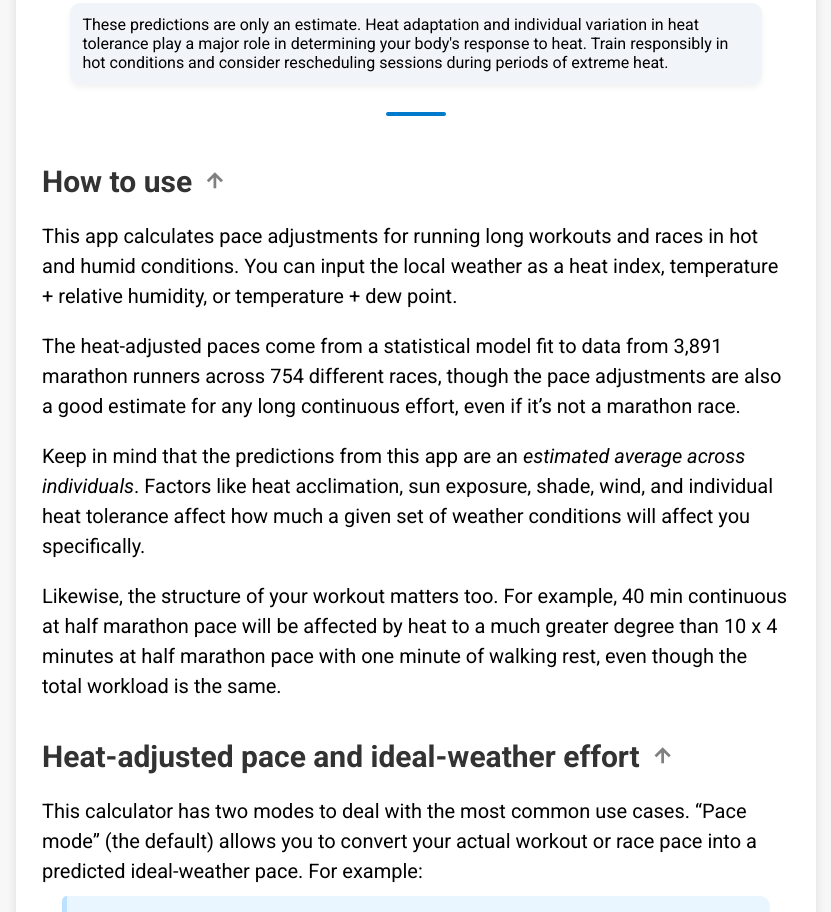
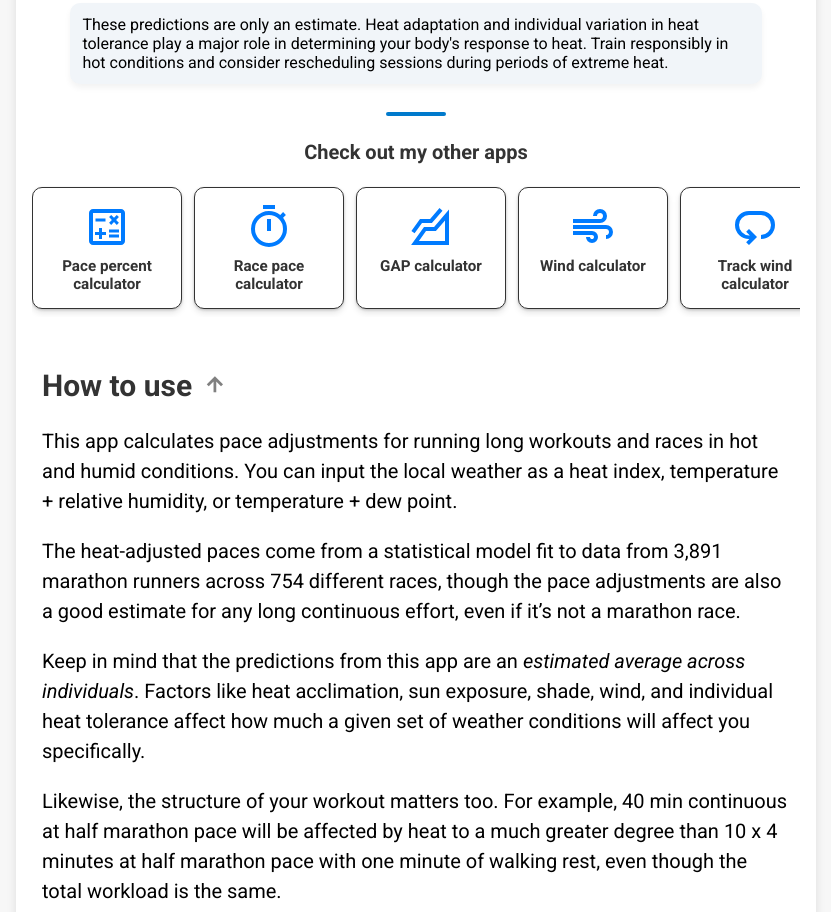
Before and after one commit to johnjdavisiv/heat-adjusted-pace, a plain HTML site: page index.html in a window 1280 px wide. Shown: the part 838-1750 px from the top of the page, without its empty margins (224-1055 px from the left). Drawn offline with nearby package versions, Linux system fonts and the light colour scheme; a web font is replaced by a local one.

Commit message:
app gallery

```diff
--- /dev/null
+++ b/app-gallery.css
@@ -0,0 +1,187 @@
+/* app-gallery.css — scoped under .rw-app-gallery to avoid clashing with host app styles. */
+
+.rw-app-gallery {
+  --rw-gallery-accent: #007bff;
+  --rw-gallery-text: #333;
+  --rw-gallery-card-bg: #fff;
+  --rw-gallery-card-border: #333;
+  --rw-gallery-card-width: 150px;
+  --rw-gallery-card-gap: 0.75em;
+  --rw-gallery-strip-padding: 0.5em;
+
+  box-sizing: border-box;
+  width: 100%;
+  margin: 1.5em 0;
+  font-family: inherit;
+  color: var(--rw-gallery-text);
+}
+
+.rw-app-gallery *,
+.rw-app-gallery *::before,
+.rw-app-gallery *::after {
+  box-sizing: border-box;
+}
+
+.rw-app-gallery__heading {
+  font-size: 1.25em;
+  font-weight: bold;
+  margin: 0 0 0.75em 0;
+  padding: 0 0.25em;
+  text-align: center;
+}
+
+.rw-app-gallery__viewport {
+  position: relative;
+}
+
+.rw-app-gallery__strip {
+  display: flex;
+  gap: var(--rw-gallery-card-gap);
+  overflow-x: auto;
+  overflow-y: hidden;
+  scroll-snap-type: x mandatory;
+  scroll-behavior: smooth;
+  -webkit-overflow-scrolling: touch;
+  padding: 0.5em var(--rw-gallery-strip-padding);
+
+  /* Hide the native scrollbar — arrows + swipe handle navigation. */
+  scrollbar-width: none;
+  -ms-overflow-style: none;
+}
+
+.rw-app-gallery__strip::-webkit-scrollbar {
+  display: none;
+}
+
+.rw-app-gallery__card {
+  flex: 0 0 var(--rw-gallery-card-width);
+  width: var(--rw-gallery-card-width);
+  scroll-snap-align: start;
+
+  display: flex;
+  flex-direction: column;
+  align-items: center;
+  justify-content: flex-start;
+  gap: 0.4em;
+  padding: 0.9em 0.6em;
+
+  background-color: var(--rw-gallery-card-bg);
+  border: 1px solid var(--rw-gallery-card-border);
+  border-radius: 10px;
+  box-shadow: 0 4px 6px rgba(0, 0, 0, 0.1), 0 1px 3px rgba(0, 0, 0, 0.2);
+
+  color: var(--rw-gallery-text);
+  text-decoration: none;
+  text-align: center;
+
+  transition: box-shadow 0.25s ease, transform 0.25s ease;
+}
+
+.rw-app-gallery__icon {
+  display: flex;
+  align-items: center;
+  justify-content: center;
+  width: 3em;
+  height: 3em;
+  color: var(--rw-gallery-accent);
+}
+
+.rw-app-gallery__icon svg {
+  width: 100%;
+  height: 100%;
+  fill: currentColor;
+  display: block;
+}
+
+.rw-app-gallery__title {
+  font-size: 0.95em;
+  font-weight: 600;
+  line-height: 1.2;
+  display: -webkit-box;
+  -webkit-line-clamp: 2;
+  -webkit-box-orient: vertical;
+  overflow: hidden;
+  word-break: break-word;
+}
+
+/* Arrow buttons — only materialized on precise-pointer devices with hover. */
+.rw-app-gallery__arrow {
+  display: none;
+}
+
+@media (hover: hover) and (pointer: fine) {
+  .rw-app-gallery__arrow {
+    display: flex;
+    align-items: center;
+    justify-content: center;
+
+    position: absolute;
+    top: 50%;
+    transform: translateY(-50%);
+    z-index: 2;
+
+    /* 5:4 aspect (height:width), bigger than before for visibility. */
+    width: 2.4em;
+    height: 3em;
+    padding: 0;
+
+    background-color: rgba(0, 123, 255, 0.85);
+    border: 1px solid rgba(0, 123, 255, 0.95);
+    border-radius: 8px;
+    box-shadow: 0 2px 8px rgba(0, 0, 0, 0.25);
+
+    color: #fff;
+    cursor: pointer;
+
+    transition: opacity 0.2s ease, background-color 0.2s ease, transform 0.1s ease;
+  }
+
+  .rw-app-gallery__arrow svg {
+    width: 1.8em;
+    height: 1.8em;
+    fill: currentColor;
+  }
+
+  .rw-app-gallery__arrow--left {
+    left: -0.5em;
+  }
+
+  .rw-app-gallery__arrow--right {
+    right: -0.5em;
+  }
+
+  .rw-app-gallery__arrow:hover {
+    background-color: rgba(0, 123, 255, 1);
+  }
+
+  .rw-app-gallery__arrow:active {
+    transform: translateY(-50%) scale(0.95);
+  }
+
+  .rw-app-gallery__arrow:focus-visible {
+    outline: 2px solid var(--rw-gallery-accent);
+    outline-offset: 2px;
+  }
+
+  /* Hide arrows at the corresponding scroll boundary. */
+  .rw-app-gallery__viewport[data-overflow-start="false"] .rw-app-gallery__arrow--left,
+  .rw-app-gallery__viewport[data-overflow-end="false"] .rw-app-gallery__arrow--right {
+    opacity: 0;
+    pointer-events: none;
+  }
+
+  /* Hide both arrows entirely when the strip doesn't overflow. */
+  .rw-app-gallery__viewport[data-overflow="false"] .rw-app-gallery__arrow {
+    display: none;
+  }
+
+  .rw-app-gallery__card:hover {
+    box-shadow: 0 8px 15px rgba(0, 0, 0, 0.1), 0 3px 6px rgba(0, 0, 0, 0.2);
+    transform: translateY(-2px);
+  }
+}
+
+.rw-app-gallery__card:focus-visible {
+  outline: 2px solid var(--rw-gallery-accent);
+  outline-offset: 3px;
+}
--- /dev/null
+++ b/app-gallery.js
@@ -0,0 +1,167 @@
+// app-gallery.js — vanilla renderer for the app-gallery block.
+//
+// Expects window.RW_APPS and window.RW_APP_GALLERY_UI_ICONS (both populated
+// by apps.js). Finds any .rw-app-gallery element on the page and renders the
+// card strip into it. Reads data-current to omit the active app.
+//
+// Usage:
+//   <link rel="stylesheet" href="./app-gallery.css">
+//   <script src="./apps.js" defer></script>
+//   <script src="./app-gallery.js" defer></script>
+//   ...
+//   <div class="rw-app-gallery" data-current="wind-calculator"></div>
+
+(function () {
+  const HEADING_TEXT = 'Check out my other apps';
+
+  function ready(fn) {
+    if (document.readyState === 'loading') {
+      document.addEventListener('DOMContentLoaded', fn, { once: true });
+    } else {
+      fn();
+    }
+  }
+
+  function svgElementFrom(svgString) {
+    const tmp = document.createElement('div');
+    tmp.innerHTML = svgString.trim();
+    return tmp.firstElementChild;
+  }
+
+  function buildCard(app) {
+    const a = document.createElement('a');
+    a.className = 'rw-app-gallery__card';
+    a.href = app.href;
+    a.setAttribute('data-app-id', app.id);
+
+    const iconWrap = document.createElement('span');
+    iconWrap.className = 'rw-app-gallery__icon';
+    iconWrap.setAttribute('aria-hidden', 'true');
+    const svg = svgElementFrom(app.iconSvg);
+    if (svg) iconWrap.appendChild(svg);
+
+    const title = document.createElement('span');
+    title.className = 'rw-app-gallery__title';
+    title.textContent = app.title;
+
+    a.appendChild(iconWrap);
+    a.appendChild(title);
+    return a;
+  }
+
+  function buildArrow(direction, uiIcons) {
+    const btn = document.createElement('button');
+    btn.type = 'button';
+    btn.className =
+      'rw-app-gallery__arrow rw-app-gallery__arrow--' + direction;
+    btn.setAttribute(
+      'aria-label',
+      direction === 'left' ? 'Scroll to previous apps' : 'Scroll to more apps'
+    );
+    const svgString =
+      direction === 'left' ? uiIcons.chevronLeft : uiIcons.chevronRight;
+    const svg = svgElementFrom(svgString);
+    if (svg) {
+      svg.setAttribute('aria-hidden', 'true');
+      btn.appendChild(svg);
+    }
+    return btn;
+  }
+
+  function updateOverflowState(viewport, strip) {
+    const hasOverflow = strip.scrollWidth - strip.clientWidth > 1;
+    const atStart = strip.scrollLeft <= 1;
+    const atEnd = strip.scrollLeft >= strip.scrollWidth - strip.clientWidth - 1;
+
+    viewport.setAttribute('data-overflow', hasOverflow ? 'true' : 'false');
+    viewport.setAttribute(
+      'data-overflow-start',
+      hasOverflow && !atStart ? 'true' : 'false'
+    );
+    viewport.setAttribute(
+      'data-overflow-end',
+      hasOverflow && !atEnd ? 'true' : 'false'
+    );
+  }
+
+  function getCardWidth(strip) {
+    const firstCard = strip.querySelector('.rw-app-gallery__card');
+    if (!firstCard) return 160;
+    const style = window.getComputedStyle(strip);
+    const gap = parseFloat(style.columnGap || style.gap || '0') || 0;
+    return firstCard.getBoundingClientRect().width + gap;
+  }
+
+  function render(root) {
+    const apps = window.RW_APPS || [];
+    const uiIcons = window.RW_APP_GALLERY_UI_ICONS || {};
+    const currentId = root.getAttribute('data-current') || '';
+    const showAll = root.getAttribute('data-all') === 'true';
+
+    const visible = showAll
+      ? apps
+      : apps.filter(function (a) {
+          return a.id !== currentId;
+        });
+
+    // Clear any existing content (re-render safe).
+    root.innerHTML = '';
+
+    const heading = document.createElement('h2');
+    heading.className = 'rw-app-gallery__heading';
+    heading.textContent = root.getAttribute('data-heading') || HEADING_TEXT;
+    root.appendChild(heading);
+
+    const viewport = document.createElement('div');
+    viewport.className = 'rw-app-gallery__viewport';
+
+    const strip = document.createElement('div');
+    strip.className = 'rw-app-gallery__strip';
+    strip.setAttribute('role', 'region');
+    strip.setAttribute('aria-label', 'Other Running Writings apps');
+
+    visible.forEach(function (app) {
+      strip.appendChild(buildCard(app));
+    });
+
+    const leftArrow = buildArrow('left', uiIcons);
+    const rightArrow = buildArrow('right', uiIcons);
+
+    viewport.appendChild(strip);
+    viewport.appendChild(leftArrow);
+    viewport.appendChild(rightArrow);
+    root.appendChild(viewport);
+
+    // Arrow click handlers — scroll by ~one card width.
+    leftArrow.addEventListener('click', function () {
+      strip.scrollBy({ left: -getCardWidth(strip), behavior: 'smooth' });
+    });
+    rightArrow.addEventListener('click', function () {
+      strip.scrollBy({ left: getCardWidth(strip), behavior: 'smooth' });
+    });
+
+    // Boundary-state recomputation.
+    const recompute = function () {
+      updateOverflowState(viewport, strip);
+    };
+    strip.addEventListener('scroll', recompute, { passive: true });
+
+    if (typeof ResizeObserver !== 'undefined') {
+      const ro = new ResizeObserver(recompute);
+      ro.observe(strip);
+    } else {
+      window.addEventListener('resize', recompute);
+    }
+
+    // Fonts / images can change the card size after the first layout; compute
+    // again on the next frame and one more time after a beat.
+    requestAnimationFrame(recompute);
+    setTimeout(recompute, 250);
+    recompute();
+  }
+
+  ready(function () {
+    const roots = document.querySelectorAll('.rw-app-gallery');
+    roots.forEach(render);
+  });
+})();
--- /dev/null
+++ b/apps.js
@@ -0,0 +1,85 @@
+// apps.js — single source of truth for the app-gallery block.
+//
+// Classic script (no ES module syntax). Loaded two ways:
+//   1. Vanilla apps: <script src="./apps.js" defer></script>
+//      Assigns to window.RW_APPS so no fetch() is needed — index.html
+//      works when double-clicked (file://) as well as via HTTP.
+//   2. React/Vite apps: `import './apps.js'` for the side effect,
+//      then read from window.RW_APPS. Vite bundles it as-is.
+//
+// SVGs are from Material Symbols Outlined:
+//   https://fonts.gstatic.com/s/i/short-term/release/materialsymbolsoutlined/<name>/default/24px.svg
+// Paths inherit color via `fill: currentColor` (set in app-gallery.css).
+
+(function (root) {
+  root.RW_APPS = [
+    {
+      id: 'pace-percent',
+      title: 'Pace percent calculator',
+      href: 'https://apps.runningwritings.com/pace-percent/',
+      icon: 'calculate',
+      iconSvg: '<svg xmlns="http://www.w3.org/2000/svg" height="24" viewBox="0 -960 960 960" width="24"><path d="M320-240h60v-80h80v-60h-80v-80h-60v80h-80v60h80v80Zm200-30h200v-60H520v60Zm0-100h200v-60H520v60Zm44-152 56-56 56 56 42-42-56-58 56-56-42-42-56 56-56-56-42 42 56 56-56 58 42 42Zm-314-70h200v-60H250v60Zm-50 472q-33 0-56.5-23.5T120-200v-560q0-33 23.5-56.5T200-840h560q33 0 56.5 23.5T840-760v560q0 33-23.5 56.5T760-120H200Zm0-80h560v-560H200v560Zm0-560v560-560Z"/></svg>',
+    },
+    {
+      id: 'race-pace-calculator',
+      title: 'Race pace calculator',
+      href: 'https://apps.runningwritings.com/race-pace-calculator/',
+      icon: 'timer',
+      iconSvg: '<svg xmlns="http://www.w3.org/2000/svg" height="24" viewBox="0 -960 960 960" width="24"><path d="M360-840v-80h240v80H360Zm80 440h80v-240h-80v240Zm-99.5 291.5Q275-137 226-186t-77.5-114.5Q120-366 120-440t28.5-139.5Q177-645 226-694t114.5-77.5Q406-800 480-800q62 0 119 20t107 58l56-56 56 56-56 56q38 50 58 107t20 119q0 74-28.5 139.5T734-186q-49 49-114.5 77.5T480-80q-74 0-139.5-28.5ZM678-242q82-82 82-198t-82-198q-82-82-198-82t-198 82q-82 82-82 198t82 198q82 82 198 82t198-82ZM480-440Z"/></svg>',
+    },
+    {
+      id: 'gap-calculator',
+      title: 'GAP calculator',
+      href: 'https://apps.runningwritings.com/gap-calculator/',
+      icon: 'elevation',
+      iconSvg: '<svg xmlns="http://www.w3.org/2000/svg" height="24" viewBox="0 -960 960 960" width="24"><path d="m82-120 258-360h202l298-348v708H82Zm70-233-64-46 172-241h202l188-219 60 52-212 247H300L152-353Zm86 153h522v-412L578-400H380L238-200Zm522 0Z"/></svg>',
+    },
+    {
+      id: 'wind-calculator',
+      title: 'Wind calculator',
+      href: 'https://apps.runningwritings.com/wind-calculator/',
+      icon: 'air',
+      iconSvg: '<svg xmlns="http://www.w3.org/2000/svg" height="24" viewBox="0 -960 960 960" width="24"><path d="M460-160q-50 0-85-35t-35-85h80q0 17 11.5 28.5T460-240q17 0 28.5-11.5T500-280q0-17-11.5-28.5T460-320H80v-80h380q50 0 85 35t35 85q0 50-35 85t-85 35ZM80-560v-80h540q26 0 43-17t17-43q0-26-17-43t-43-17q-26 0-43 17t-17 43h-80q0-59 40.5-99.5T620-840q59 0 99.5 40.5T760-700q0 59-40.5 99.5T620-560H80Zm660 320v-80q26 0 43-17t17-43q0-26-17-43t-43-17H80v-80h660q59 0 99.5 40.5T880-380q0 59-40.5 99.5T740-240Z"/></svg>',
+    },
+    {
+      id: 'track-wind-calculator',
+      title: 'Track wind calculator',
+      href: 'https://apps.runningwritings.com/track-wind-calculator/',
+      icon: 'laps',
+      iconSvg: '<svg xmlns="http://www.w3.org/2000/svg" height="24" viewBox="0 -960 960 960" width="24"><path d="m360-120-57-56 64-64h-7q-117 0-198.5-81.5T80-520q0-117 81.5-198.5T360-800h240q117 0 198.5 81.5T880-520q0 117-81.5 198.5T600-240v-80q83 0 141.5-58.5T800-520q0-83-58.5-141.5T600-720H360q-83 0-141.5 58.5T160-520q0 83 58.5 142.5T360-312h16l-72-72 56-56 160 160-160 160Z"/></svg>',
+    },
+    {
+      id: 'heat-adjusted-pace',
+      title: 'Heat-adjusted pace',
+      href: 'https://apps.runningwritings.com/heat-adjusted-pace/',
+      icon: 'dew_point',
+      iconSvg: '<svg xmlns="http://www.w3.org/2000/svg" height="24" viewBox="0 -960 960 960" width="24"><path d="M577.5-537.5Q560-555 560-580q0-17 9.5-34.5t20.5-32q11-14.5 20.5-24l9.5-9.5 9.5 9.5q9.5 9.5 20.5 24t20.5 32Q680-597 680-580q0 25-17.5 42.5T620-520q-25 0-42.5-17.5Zm160-120Q720-675 720-700q0-17 9.5-34.5t20.5-32q11-14.5 20.5-24l9.5-9.5 9.5 9.5q9.5 9.5 20.5 24t20.5 32Q840-717 840-700q0 25-17.5 42.5T780-640q-25 0-42.5-17.5Zm0 240Q720-435 720-460q0-17 9.5-34.5t20.5-32q11-14.5 20.5-24l9.5-9.5 9.5 9.5q9.5 9.5 20.5 24t20.5 32Q840-477 840-460q0 25-17.5 42.5T780-400q-25 0-42.5-17.5Zm-519 239Q160-237 160-320q0-48 21-89.5t59-70.5v-240q0-50 35-85t85-35q50 0 85 35t35 85v240q38 29 59 70.5t21 89.5q0 83-58.5 141.5T360-120q-83 0-141.5-58.5ZM240-320h240q0-29-12.5-54T432-416l-32-24v-280q0-17-11.5-28.5T360-760q-17 0-28.5 11.5T320-720v280l-32 24q-23 17-35.5 42T240-320Z"/></svg>',
+    },
+    {
+      id: 'cv-threshold-calculator',
+      title: 'CV / Threshold / VO2max',
+      href: 'https://apps.runningwritings.com/cv-threshold-calculator/',
+      icon: 'sprint',
+      iconSvg: '<svg xmlns="http://www.w3.org/2000/svg" height="24" viewBox="0 -960 960 960" width="24"><path d="m216-160-56-56 384-384H440v80h-80v-160h233q16 0 31 6t26 17l120 119q27 27 66 42t84 16v80q-62 0-112.5-19T718-476l-40-42-88 88 90 90-262 151-40-69 172-99-68-68-266 265Zm-96-280v-80h200v80H120ZM40-560v-80h200v80H40Zm739-80q-33 0-57-23.5T698-720q0-33 24-56.5t57-23.5q33 0 57 23.5t24 56.5q0 33-24 56.5T779-640Zm-659-40v-80h200v80H120Z"/></svg>',
+    },
+    {
+      id: 'critical-speed',
+      title: 'Critical speed calculator',
+      href: 'https://apps.runningwritings.com/critical-speed/',
+      icon: 'body_system',
+      iconSvg: '<svg xmlns="http://www.w3.org/2000/svg" height="24" viewBox="0 -960 960 960" width="24"><path d="m316-240 76-364-72 28v96h-80v-148l202-85q14-6 29.5-7.5T501-717q14 5 26.5 14t20.5 23l40 64q28 45 73.5 70.5T760-520v80q-70 0-125.5-28T540-540l-24 60 84 80v160h-80v-122l-78-72-42 194h-84Zm167.5-523.5Q460-787 460-820t23.5-56.5Q507-900 540-900t56.5 23.5Q620-853 620-820t-23.5 56.5Q573-740 540-740t-56.5-23.5ZM480-80q-83 0-156-31.5T197-197q-54-54-85.5-127T80-480q0-119 61.5-214T302-838l36 71q-79 39-128.5 115.5T160-480q0 134 93 227t227 93q134 0 227-93t93-227h80q0 83-31.5 156T763-197q-54 54-127 85.5T480-80Z"/></svg>',
+    },
+    {
+      id: 'power-law',
+      title: 'Power law calculator',
+      href: 'https://apps.runningwritings.com/power-law/',
+      icon: 'chart_data',
+      iconSvg: '<svg xmlns="http://www.w3.org/2000/svg" height="24" viewBox="0 -960 960 960" width="24"><path d="m296-320 122-122 80 80 142-141v63h80v-200H520v80h63l-85 85-80-80-178 179 56 56Zm-96 200q-33 0-56.5-23.5T120-200v-560q0-33 23.5-56.5T200-840h560q33 0 56.5 23.5T840-760v560q0 33-23.5 56.5T760-120H200Zm0-80h560v-560H200v560Zm0-560v560-560Z"/></svg>',
+    },
+  ];
+
+  root.RW_APP_GALLERY_UI_ICONS = {
+    chevronLeft: '<svg xmlns="http://www.w3.org/2000/svg" height="24" viewBox="0 -960 960 960" width="24"><path d="M560-240 320-480l240-240 56 56-184 184 184 184-56 56Z"/></svg>',
+    chevronRight: '<svg xmlns="http://www.w3.org/2000/svg" height="24" viewBox="0 -960 960 960" width="24"><path d="M504-480 320-664l56-56 240 240-240 240-56-56 184-184Z"/></svg>',
+  };
+})(typeof window !== 'undefined' ? window : globalThis);
--- a/index.html
+++ b/index.html
@@ -19,8 +19,11 @@
     <link rel="stylesheet" href="https://maxcdn.bootstrapcdn.com/font-awesome/4.4.0/css/font-awesome.min.css">
     <link rel="stylesheet" href="https://fonts.googleapis.com/css2?family=Material+Symbols+Outlined:opsz,wght,FILL,GRAD@20..48,100..700,0..1,-50..200" />
     <link href="https://fonts.googleapis.com/icon?family=Material+Icons" rel="stylesheet">
-    <link rel="stylesheet" type="text/css" href="styles.css?v=1.0.7">
-    <script src="scripts.js?v=1.0.5" defer></script>
+    <link rel="stylesheet" type="text/css" href="styles.css?v=1.1.0">
+    <link rel="stylesheet" href="app-gallery.css">
+    <script src="scripts.js?v=1.1.0" defer></script>
+    <script src="apps.js" defer></script>
+    <script src="app-gallery.js" defer></script>
     <script defer data-domain="apps.runningwritings.com" src="https://plausible.io/js/script.tagged-events.js"></script>
 </head>
 <body>
@@ -222,8 +225,9 @@
                 </div>
             </div>
         </div>
+        <hr class="separator-thick">
+        <div class="rw-app-gallery" data-current="heat-adjusted-pace"></div>
         <div class="explainer-text">
-            <hr class="separator-thick">
             <h2 id="how-to-use">How to use<a class="material-icons up" href="#top">arrow_upward</a></h2>
             <p>This app calculates pace adjustments for running long workouts and races in hot and humid conditions. You can input the local weather as a heat index, temperature + relative humidity, or temperature + dew point.</p>
             <p>The heat-adjusted paces come from a statistical model fit to data from 3,891 marathon runners across 754 different races, though the pace adjustments are also a good estimate for any long continuous effort, even if it&rsquo;s not a marathon race.</p>
```
